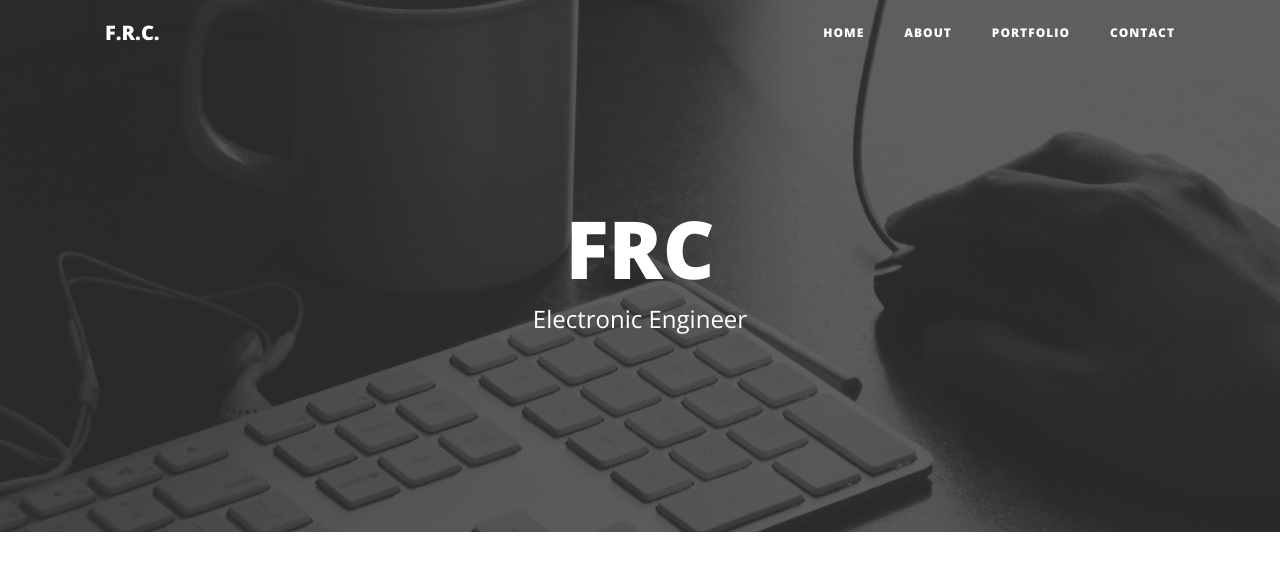
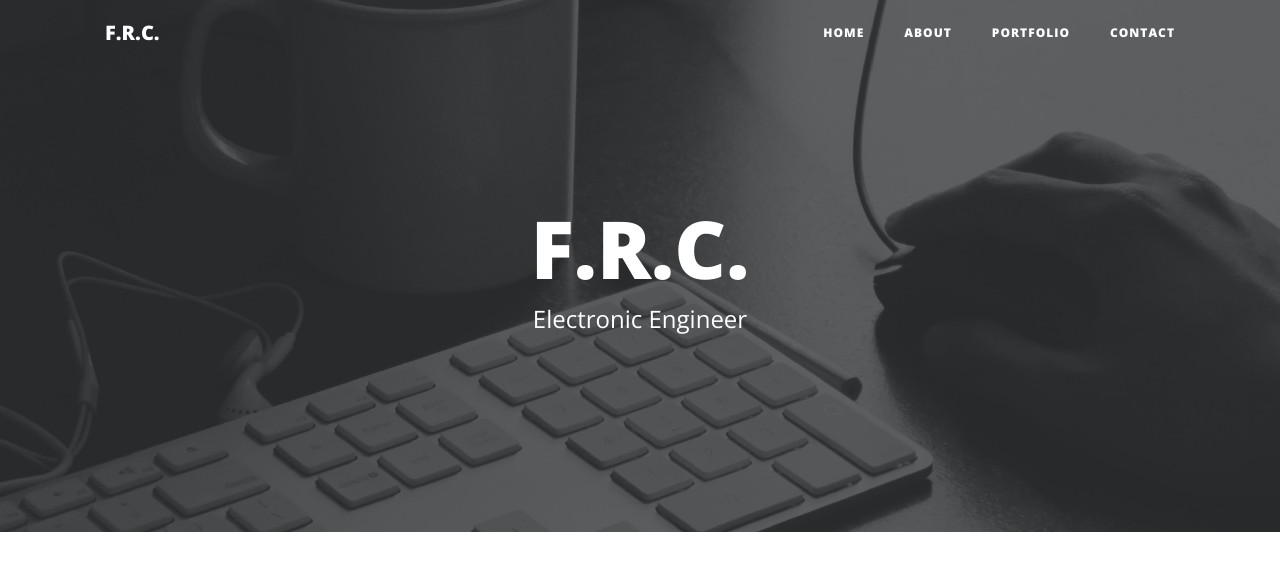
Before and after one commit to ferrcol/Python_web, a Django app: page / in a window 1280 px wide. Shown: the top 572 px of the page. Run offline with Django 5.2, Linux system fonts and the light colour scheme; some libraries are stand-ins or nearby versions.

Commit message:
text added

```diff
--- a/core/templates/core/home.html
+++ b/core/templates/core/home.html
@@ -5,7 +5,7 @@
 {% block background %}{% load static %}{% static 'core/img/home-bg.jpg' %}{% endblock %}
 
 {% block headers %}
-<h1>FRC</h1>
+<h1>F.R.C.</h1>
 <span class="subheading">Electronic Engineer</span>
 {% endblock %}
 
```
